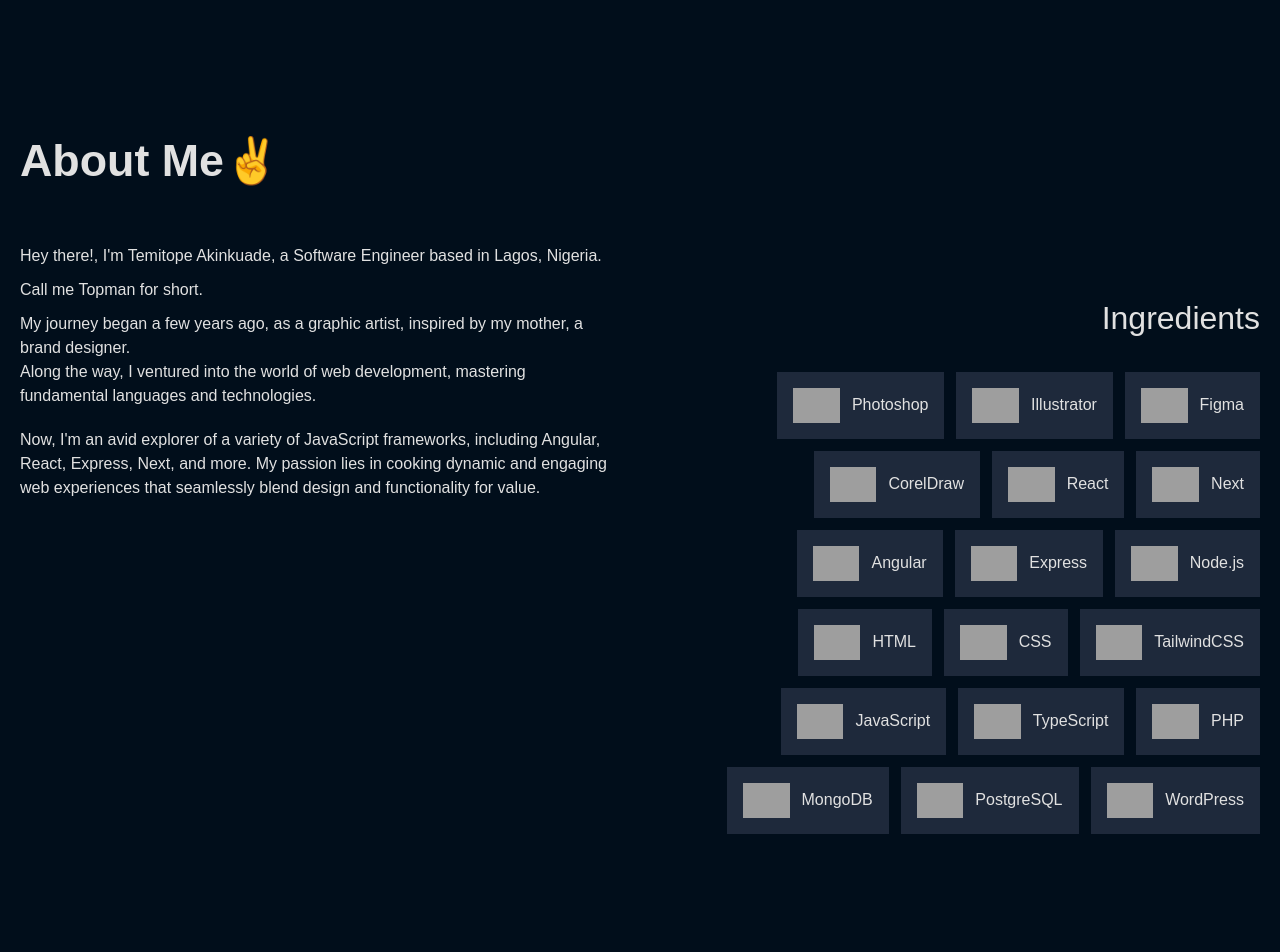
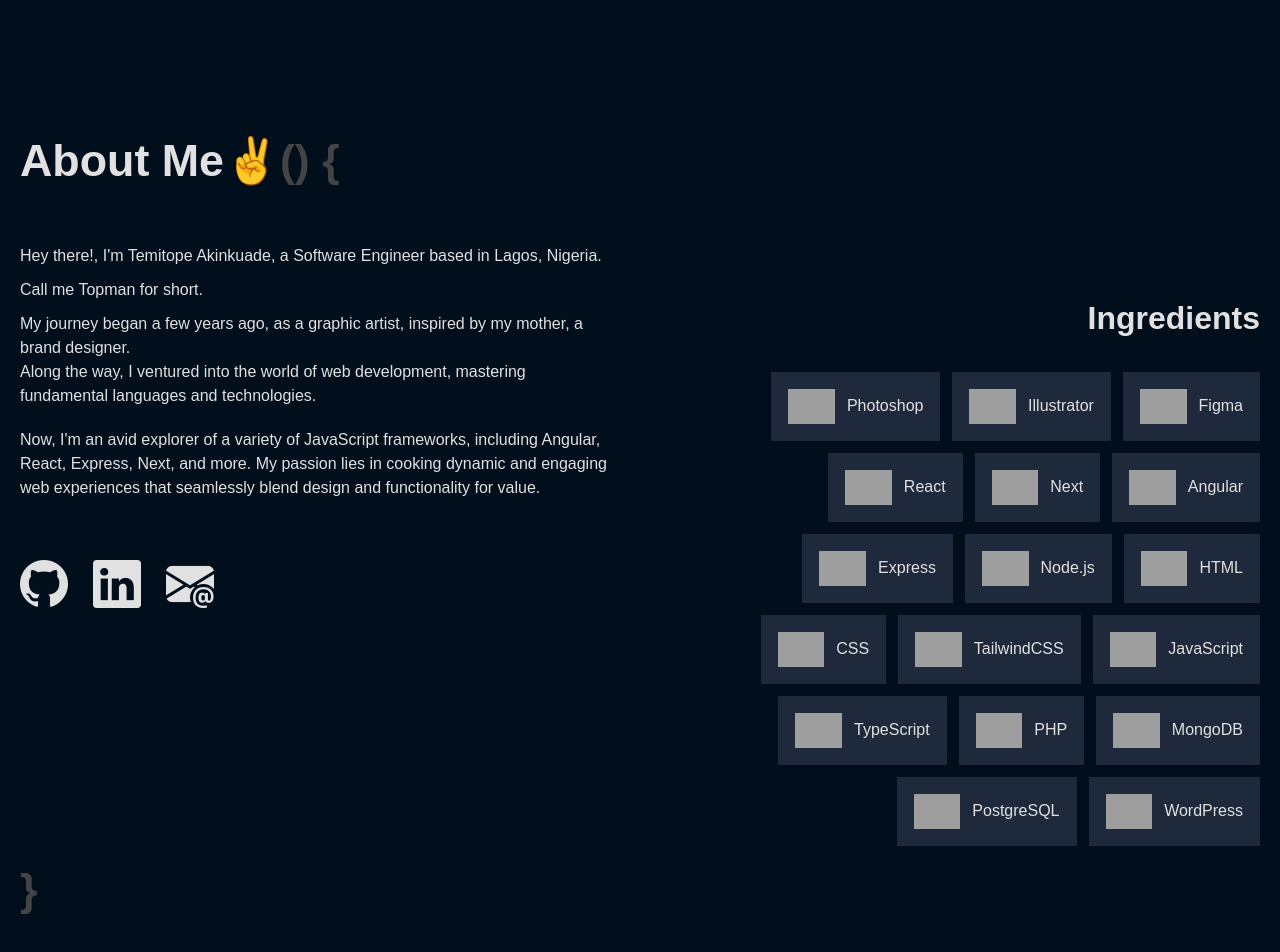
Before and after one commit to Topman-14/portfolio, a Next.js app: page / in a window 1280 px wide. Shown: the part 820-1772 px from the top of the page. Built offline with nearby package versions, Linux system fonts and the light colour scheme; grey boxes are pictures that could not be loaded; a web font is replaced by a local one.

Commit message:
fix issues

```diff
--- a/app/components/About.jsx
+++ b/app/components/About.jsx
@@ -3,11 +3,13 @@ import styles from '../styles/About.module.css'
 import Tile from './Tile'
 import { ingredients } from '../data'
 import { v4 as uuidv4 } from 'uuid';
+import Link from 'next/link';
+import Head from 'next/head';
 
 export default function ({darkMode}) {
   return (
     <section className='wrapper' style={darkMode? {color:"#e1e1e1"} : {color: "#333"}} id="about">
-        <h3>About Me✌️</h3>
+        <h3>About Me✌️<span style={darkMode? {color: "#444"} : {color:"#c5c5c5"}}>{"() {"}</span></h3>
         <div className='flex gap-14 justify-between'>
           <div className={styles.aboutText}>
             <p>
@@ -15,6 +17,17 @@ export default function ({darkMode}) {
               <span></span>
               Now, I'm an avid explorer of a variety of JavaScript frameworks, including Angular, React, Express, Next, and more. My passion lies in cooking dynamic and engaging web experiences that seamlessly blend design and functionality for value.
             </p>
+            <div className={styles.links}>
+              <Link href={"https://github.com/Topman-14"} target='_blank'>
+                <i class="bi bi-github"></i>
+              </Link>
+              <Link href={"https://www.linkedin.com/in/tope-akinkuade"} target='_blank'>
+                <i class="bi bi-linkedin"></i>
+              </Link>
+              <Link href={"mailto:talktotimothy101@gmail.com?body=Hey%2C%20I%20saw%20your%20portfolio%20online%2C%20and%20I'd%20like%20to..."}>
+                <i class="bi bi-envelope-at-fill"></i>
+              </Link>
+            </div>
           </div>
           <div className={styles.aboutText}>
             <h4 className={styles.subHeading}>Ingredients</h4>
@@ -23,6 +36,7 @@ export default function ({darkMode}) {
             </div>
           </div>
         </div>
+        <h3 style={darkMode? {color: "#444"} : {color:"#c5c5c5"}} className="bottom_curly_brace">{"}"}</h3>
     </section>
   )
 }
--- a/app/components/Projects.jsx
+++ b/app/components/Projects.jsx
@@ -10,7 +10,7 @@ export default function Projects({darkMode}) {
     <div className='flex flex-col items-center gap-[200px] mt-28'>
       {projects.map(project => <Project isDarkMode={darkMode} isLeft={project.id % 2} project={project} key={uuidv4()} />)}
     </div>
-    <h3 style={darkMode? {color: "#444"} : {color:"#c5c5c5"}}>{"}"}</h3>
+    <h3 style={darkMode? {color: "#444"} : {color:"#c5c5c5"}} className='bottom_curly_brace'>{"}"}</h3>
    </section>
   )
 }
--- a/app/components/Tile.jsx
+++ b/app/components/Tile.jsx
@@ -2,7 +2,7 @@ import React from 'react'
 
 export default function Tile({isDarkMode, item}) {
   return (
-    <div className={"p-4 bg-slate-800 flex gap-3 items-center"} style={isDarkMode? {background: "rgb(30 41 59 )"} : {background:"#e9e9e9", border: "1px solid #777"}}>
+    <div className={"p-4 bg-slate-800 flex gap-3 items-center"} style={isDarkMode? {background: "rgb(30 41 59 )", border: "1px solid transparent"} : {background:"#e9e9e9", border: "1px solid #777"}}>
         <img src={item.icon} className='h-[35px]'/>
         <p>{item.title}</p>
     </div>
--- a/app/data.js
+++ b/app/data.js
@@ -60,10 +60,6 @@ const ingredients = [
         icon: "https://cdn.jsdelivr.net/gh/devicons/devicon/icons/figma/figma-original.svg"
     },
     {
-        title: "CorelDraw",
-        icon: "URL_to_coreldraw_icon"
-    },
-    {
         title: "React",
         icon: "https://cdn.jsdelivr.net/gh/devicons/devicon/icons/react/react-original.svg"
     },
--- a/app/globals.css
+++ b/app/globals.css
@@ -16,3 +16,6 @@ html{
   margin-bottom: 50px;
   margin-top: 130px;
 }
+.bottom_curly_brace{
+  margin-top: 10px !important;
+}
--- a/app/page.js
+++ b/app/page.js
@@ -4,6 +4,7 @@ import Navbar from './components/Navbar.jsx'
 import Hero from './components/Hero.jsx'
 import Projects from './components/Projects.jsx'
 import About from './components/About.jsx'
+import 'bootstrap-icons/font/bootstrap-icons.css'
 
 export default function Home() {
   const [isDarkMode, setIsDarkMode] = useState(true)
--- a/app/styles/About.module.css
+++ b/app/styles/About.module.css
@@ -9,4 +9,12 @@
     margin: 50px 0 30px 0;
     font-size: 2em;
     text-align: right;
+    font-weight: 600;
 }
+.links{
+    margin-top: 50px;
+    display: flex;
+    gap: 25px;
+    align-items: center;
+    font-size: 3em;
+}
--- a/app/styles/Project.module.css
+++ b/app/styles/Project.module.css
@@ -59,7 +59,7 @@
     width: 100%;
     height: 100%;
     transition: 0.2s ease;
-    background: #0167cd7c;
+    background: #0167cd5c;
 }
 .imgOverlayWhite{
     position: absolute;
--- a/package.json
+++ b/package.json
@@ -9,6 +9,7 @@
     "lint": "next lint"
   },
   "dependencies": {
+    "bootstrap-icons": "^1.11.1",
     "next": "latest",
     "react": "latest",
     "react-dom": "latest",
```
Also changed, not shown: 1 other file (tests, documents, lock files or other folders).
